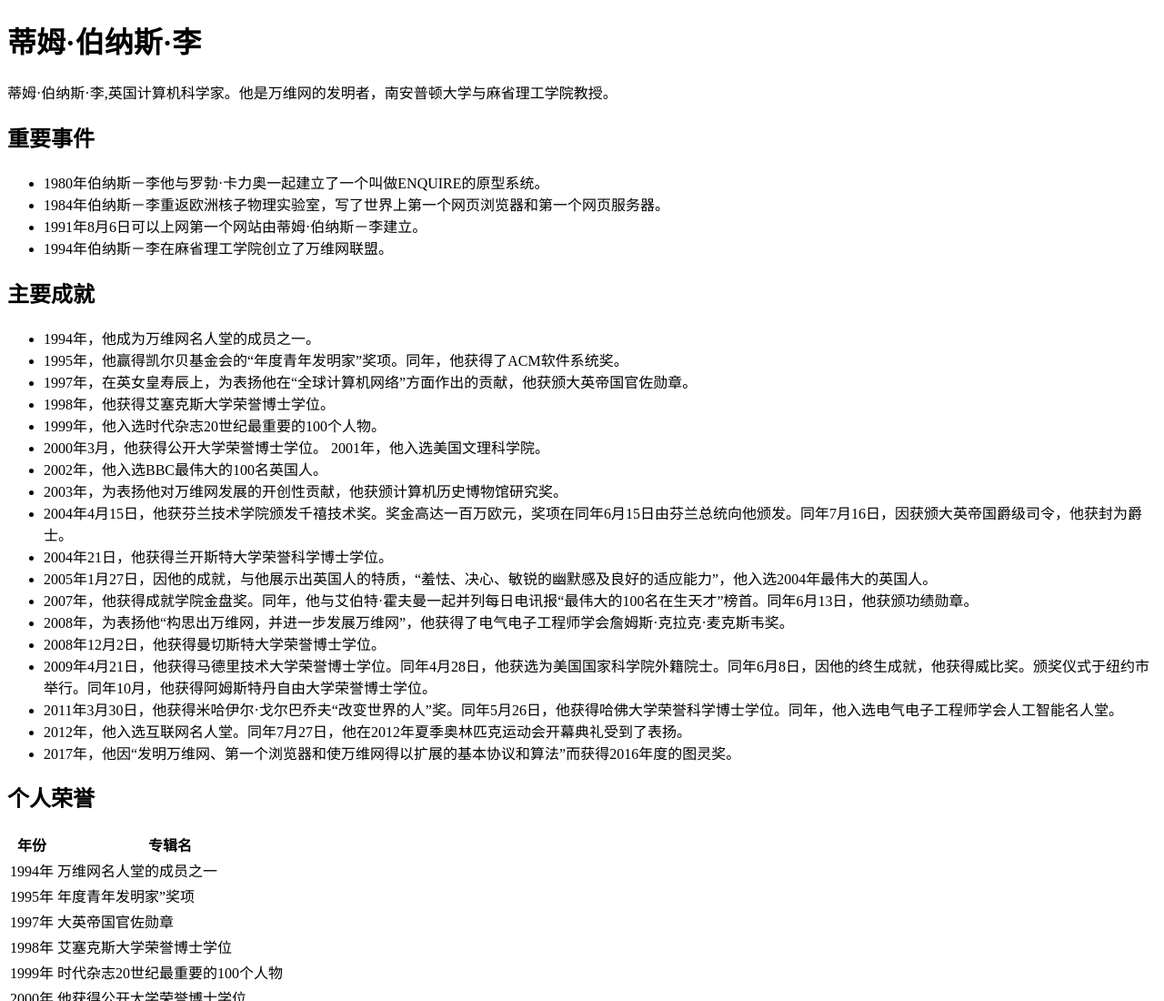
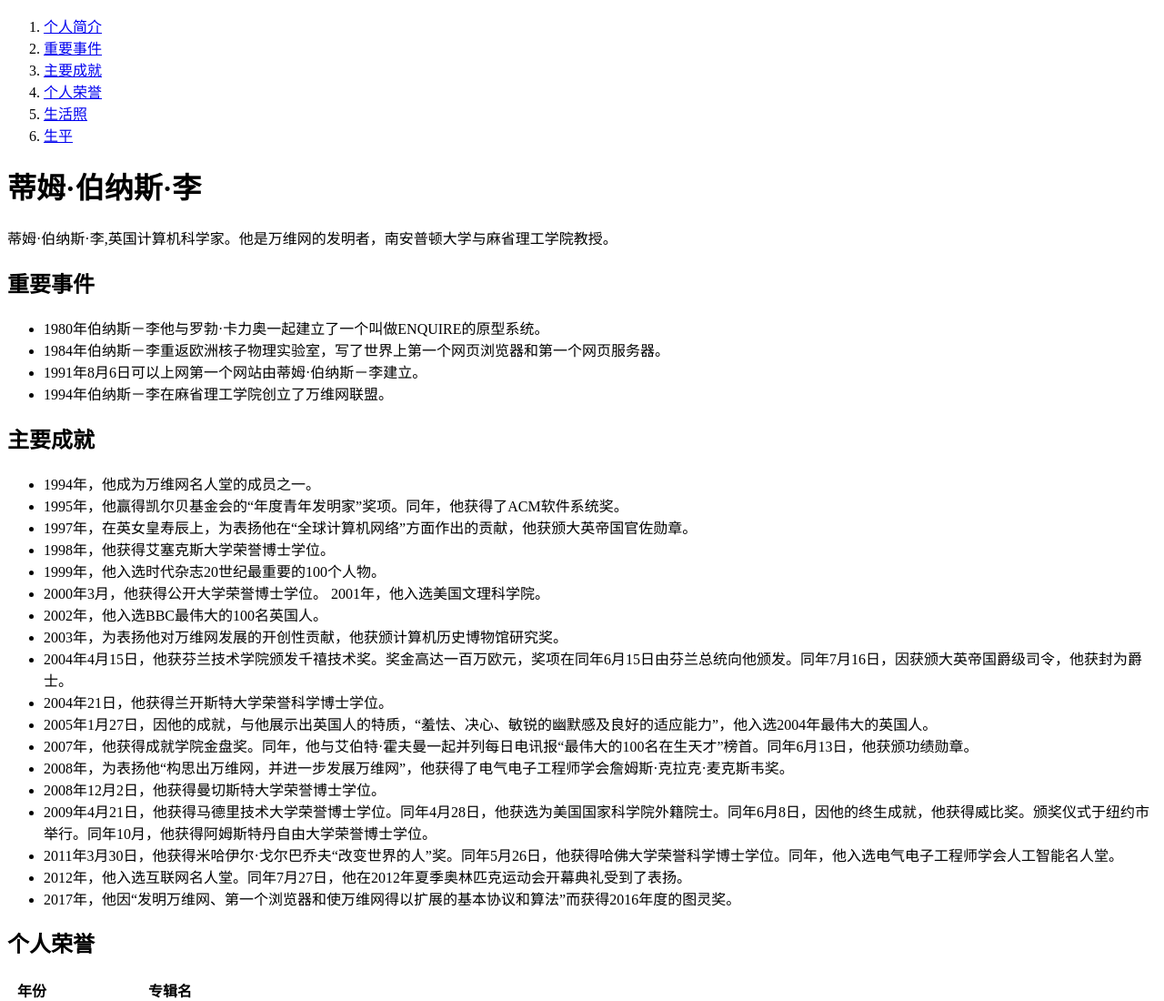
Before and after one commit to zdxzdxzdx/Tim-Berners-Lee, a plain HTML site: page index.html in a window 1280 px wide. Shown: the top 1100 px of the page at 91% size. Drawn offline with Linux system fonts and the light colour scheme.

```diff
--- a/index.html
+++ b/index.html
@@ -1,7 +1,7 @@
 <!--
  * @Author: your name
  * @Date: 2020-09-19 13:21:01
- * @LastEditTime: 2020-09-20 18:00:09
+ * @LastEditTime: 2020-09-20 20:15:07
  * @LastEditors: Please set LastEditors
  * @Description: In User Settings Edit
  * @FilePath: /web-demo-4/index.html
@@ -19,11 +19,22 @@
     </style>
   </head>
   <body>
-    <h1>蒂姆·伯纳斯·李</h1>
+      <nav>
+          <ol>
+              <li><a href="#Lee">个人简介</a></li>
+              <li><a href="#events">重要事件</a></li>
+              <li><a href="#award">主要成就</a></li>
+              <li><a href="#works">个人荣誉</a></li>
+              <li><a href="#pict">生活照</a></li>
+              <li><a href="#life">生平</a></li>
+
+          </ol>
+      </nav>
+    <h1 id="Lee">蒂姆·伯纳斯·李</h1>
     <p>
       蒂姆·伯纳斯·李,英国计算机科学家。他是万维网的发明者，南安普顿大学与麻省理工学院教授。
     </p>
-    <h2>重要事件</h2>
+    <h2 id="events">重要事件</h2>
     <ul>
       <li>
         1980年伯纳斯－李他与罗勃·卡力奥一起建立了一个叫做ENQUIRE的原型系统。
@@ -34,7 +45,7 @@
       <li>1991年8月6日可以上网第一个网站由蒂姆·伯纳斯－李建立。</li>
       <li>1994年伯纳斯－李在麻省理工学院创立了万维网联盟。</li>
     </ul>
-    <h2>主要成就</h2>
+    <h2 id="award">主要成就</h2>
     <ul>
       <li>1994年，他成为万维网名人堂的成员之一。</li>
       <li>
@@ -80,7 +91,7 @@
       </li>
     </ul>
 
-    <h2>个人荣誉</h2>
+    <h2 id="works">个人荣誉</h2>
 
     <table>
         <thead>
@@ -130,14 +141,14 @@
     </body>
     </table>
 
-    <h2>生活照</h2>
+    <h2 id="pict">生活照</h2>
 
         <div><img width="400" src="images/1.jpeg" alt="图一"></div>
         <div><img width="400" src="images/2.jpeg" alt="图二"></div>
         <div><img width="400" src="images/3.jpg" alt="图三"></div>
 
 
-    <h2>生平</h2>
+    <h2 id="life">生平</h2>
         <p>
         1955年6月8日，伯纳斯·李（Tim Berners-Lee）出生于英格兰伦敦西南部。父亲是康威·伯纳斯·李，母亲是玛丽·李·伍兹。
         </p>
```
